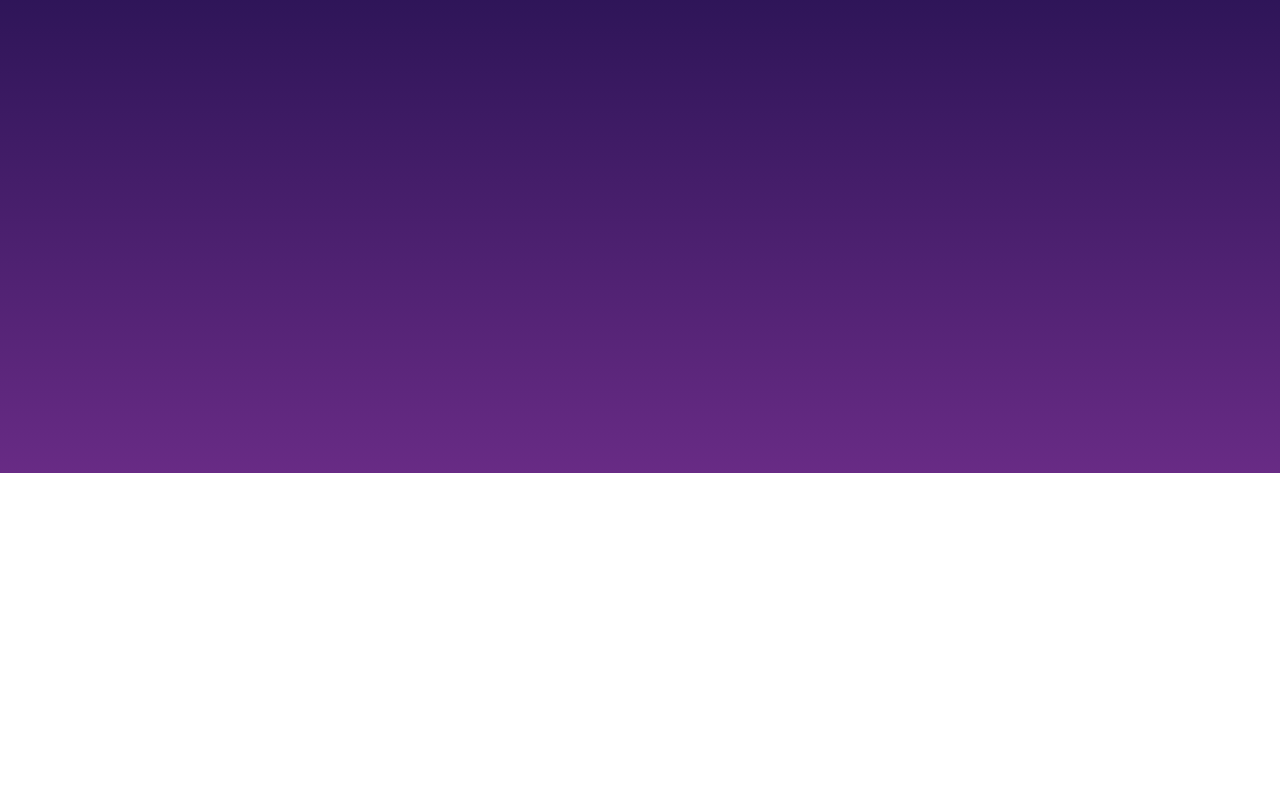
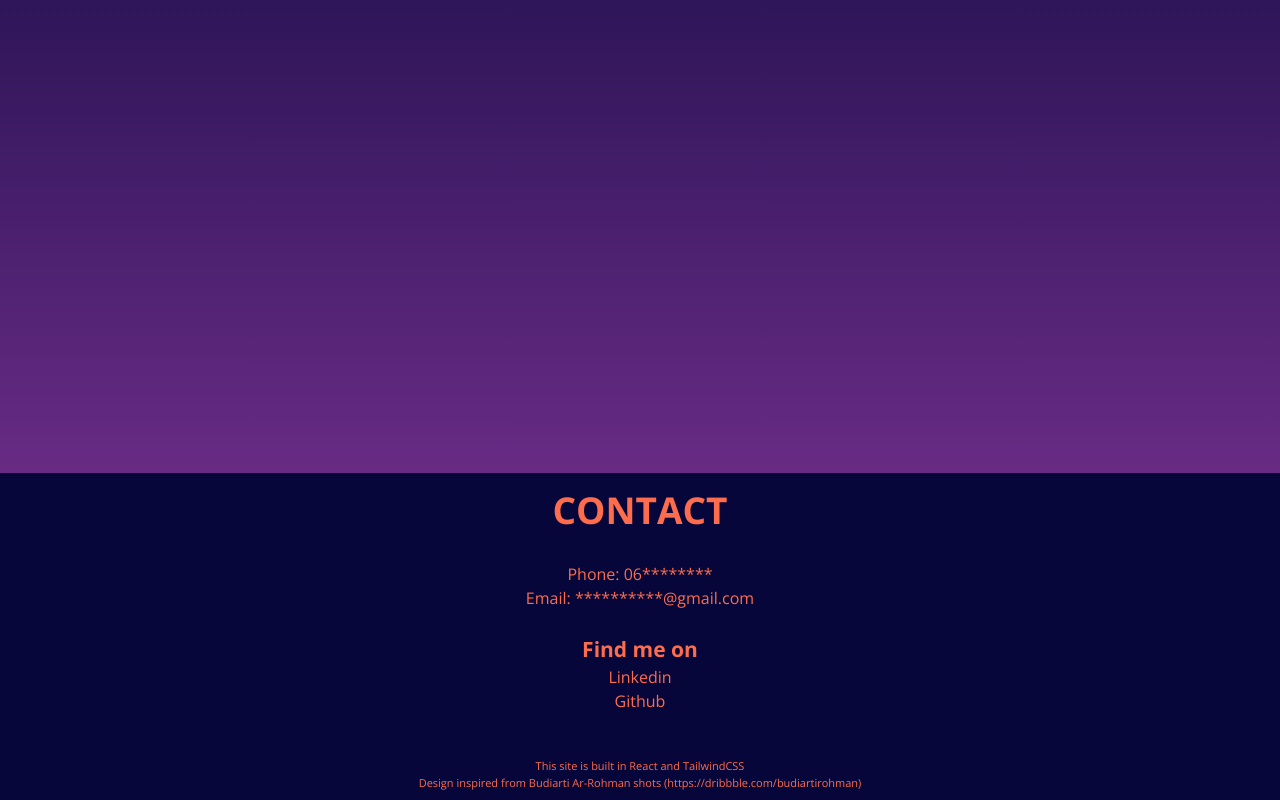
Before and after one commit to bryanmagalong/portfolio, a React (Create React App) app: page / in a window 1280 px wide. Shown: the part 327-1127 px from the top of the page. Before the commit the page ends 800 px from the top, so only its background shows below. Built offline with nearby package versions, Linux system fonts and the light colour scheme.

Commit message:
feat: add Contact component and styles

```diff
--- a/src/App.js
+++ b/src/App.js
@@ -6,6 +6,7 @@ import ContentWrapper from './components/ContentWrapper';
 import Projects from './components/Projects';
 import Skillset from './components/Skillset';
 import Home from './components/Home';
+import Contact from './components/Contact.js';
 import './App.css';
 
 function App() {
@@ -26,6 +27,7 @@ function App() {
             </Route>
           </Switch>
         </ContentWrapper>
+        <Contact />
       </div>
     </Router>
   );
--- /dev/null
+++ b/src/components/Contact.js
@@ -0,0 +1,27 @@
+import React from 'react';
+
+const Contact = () => (
+  <div className="text-secondary px-sm py-contact-gutter-y lg:text-center bg-primary-dark">
+    <h1 className="font-bold text-contact uppercase">Contact</h1>
+    <div className="mt-text-gutter-y">
+      <p>Phone: 06********</p>
+      <p>Email: **********@gmail.com</p>
+    </div>
+    <div className="mt-text-gutter-y">
+      <h2 className="font-bold text-social">Find me on</h2>
+      <ul>
+        <li>Linkedin</li>
+        <li>Github</li>
+      </ul>
+    </div>
+    <div className="text-center text-sm mt-45">
+      <p>This site is built in React and TailwindCSS</p>
+      <p>
+        Design inspired from Budiarti Ar-Rohman shots
+        (https://dribbble.com/budiartirohman)
+      </p>
+    </div>
+  </div>
+);
+
+export default Contact;
```
